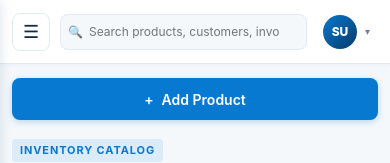
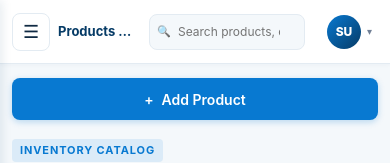
Before and after one commit to nariyahet/SmartBilling, a React (Vite) app in the folder client/: page /products in a window 390 px wide. Shown: the top 163 px of the page. Built offline with nearby package versions, Linux system fonts and the light colour scheme; no server answers; sample sign-in values are in the browser's storage.

Commit message:
Fix ERP accounting routes and UI issues

```diff
--- a/client/src/App.jsx
+++ b/client/src/App.jsx
@@ -181,6 +181,7 @@ function App() {
           <Route path="/plastic-erp/hr-reports" element={<PlasticHrReports />} />
 
           {/* Phase 5: Accounting, GST & Compliance */}
+          <Route path="/plastic-erp/accounting" element={<Navigate to="/plastic-erp/accounting-dashboard" replace />} />
           <Route path="/plastic-erp/chart-of-accounts" element={<PlasticChartOfAccounts />} />
           <Route path="/plastic-erp/journal-entries" element={<PlasticJournalEntries />} />
           <Route path="/plastic-erp/cash-bank" element={<PlasticCashBank />} />
--- a/client/src/components/AppShell.css
+++ b/client/src/components/AppShell.css
@@ -376,19 +376,19 @@
   display: flex;
   align-items: center;
   justify-content: space-between;
-  padding: 0 24px;
+  padding: 0 16px;
   position: sticky;
   top: 0;
   z-index: 90;
   box-shadow: 0 1px 4px rgba(6, 59, 102, 0.04);
+  gap: 12px;
 }
 
 .sb-header-left {
   display: flex;
   align-items: center;
-  gap: 16px;
-  flex: 1;
-  max-width: 550px;
+  gap: 10px;
+  flex-shrink: 0;
   min-width: 0;
 }
 
@@ -419,9 +419,8 @@
 .sb-header-title-block {
   display: flex;
   align-items: center;
-  gap: 8px;
+  gap: 6px;
   min-width: 0;
-  margin-right: 6px;
   white-space: nowrap;
 }
 
@@ -431,6 +430,7 @@
   color: var(--sb-text-muted, #718096);
   text-transform: uppercase;
   letter-spacing: 0.05em;
+  white-space: nowrap;
 }
 
 .sb-header-separator {
@@ -444,12 +444,17 @@
   font-size: 14px;
   font-weight: 700;
   color: var(--sb-navy, #063B66);
+  white-space: nowrap;
 }
 
-@media (max-width: 1024px) {
-  .sb-header-title-block {
-    display: none;
-  }
+/* Center Search Container - cleanly positioned between breadcrumb and controls */
+.sb-header-center {
+  display: flex;
+  align-items: center;
+  justify-content: center;
+  flex: 1;
+  min-width: 0;
+  padding: 0 8px;
 }
 
 .sb-search-wrap {
@@ -457,21 +462,25 @@
   display: flex;
   align-items: center;
   width: 100%;
+  max-width: 420px; /* ~380-450px on desktop */
   min-width: 0;
 }
 
 .sb-search-icon {
   position: absolute;
-  left: 12px;
+  left: 14px;
   color: var(--sb-text-muted, #718096);
   font-size: 14px;
   pointer-events: none;
+  display: flex;
+  align-items: center;
+  justify-content: center;
 }
 
 .sb-search-input {
   width: 100%;
   height: 38px;
-  padding: 0 34px 0 34px;
+  padding: 0 34px 0 38px;
   background: var(--sb-bg, #F4F8FB);
   border: 1px solid var(--sb-border, #E3EBF2);
   border-radius: 8px;
@@ -479,6 +488,7 @@
   color: var(--sb-text, #102A43);
   outline: none;
   transition: all 0.18s ease;
+  box-sizing: border-box;
 }
 
 .sb-search-input:focus {
@@ -496,12 +506,21 @@
   color: var(--sb-text-muted, #718096);
   cursor: pointer;
   padding: 4px;
+  display: flex;
+  align-items: center;
+  justify-content: center;
+  border-radius: 4px;
+}
+
+.sb-search-clear:hover {
+  color: var(--sb-text, #102A43);
+  background: rgba(0, 0, 0, 0.05);
 }
 
 .sb-header-right {
   display: flex;
   align-items: center;
-  gap: 14px;
+  gap: 10px;
   flex-shrink: 0;
 }
 
@@ -509,13 +528,21 @@
   display: flex;
   align-items: center;
   gap: 6px;
-  padding: 5px 12px;
+  padding: 4px 10px;
   background: var(--sb-bg, #F4F8FB);
   border: 1px solid var(--sb-border, #E3EBF2);
   border-radius: 20px;
-  font-size: 12.5px;
+  font-size: 12px;
   font-weight: 600;
   color: var(--sb-navy, #063B66);
+  white-space: nowrap;
+}
+
+.sb-company-name {
+  max-width: 130px;
+  overflow: hidden;
+  text-overflow: ellipsis;
+  white-space: nowrap;
 }
 
 .sb-header-bell {
@@ -552,8 +579,8 @@
 .sb-profile-menu-container {
   display: flex;
   align-items: center;
-  gap: 8px;
-  padding: 4px 8px;
+  gap: 6px;
+  padding: 4px 6px;
   border-radius: 8px;
   cursor: pointer;
   position: relative;
@@ -585,6 +612,10 @@
   font-size: 13px;
   font-weight: 700;
   color: var(--sb-text, #102A43);
+  max-width: 90px;
+  overflow: hidden;
+  text-overflow: ellipsis;
+  white-space: nowrap;
 }
 
 .sb-profile-role {
@@ -782,41 +813,132 @@
   }
 
   .sb-header-left {
-    gap: 10px;
-    max-width: 100%;
+    gap: 8px;
+    flex-shrink: 0;
   }
 
-  .sb-header-right {
-    gap: 8px;
+  .sb-header-title-block {
+    min-width: 0;
+  }
+
+  .sb-header-module,
+  .sb-header-separator {
+    display: none;
+  }
+
+  .sb-header-page-title {
+    font-size: 13px;
+    max-width: 120px;
+    overflow: hidden;
+    text-overflow: ellipsis;
+    white-space: nowrap;
+  }
+
+  .sb-header-center {
+    padding: 0 4px;
+    flex: 1;
+    min-width: 90px;
+  }
+
+  .sb-search-wrap {
+    max-width: 100%;
   }
 
   .sb-search-input {
     font-size: 12.5px;
     height: 36px;
+    padding: 0 28px 0 32px;
   }
 
-  .sb-page-content-canvas {
-    padding: 14px 12px;
+  .sb-search-icon {
+    left: 10px;
+    font-size: 12px;
+  }
+
+  .sb-header-right {
+    gap: 8px;
+    flex-shrink: 0;
   }
 
   .sb-profile-text,
   .sb-company-badge {
     display: none;
   }
+
+  .sb-page-content-canvas {
+    padding: 14px 12px;
+  }
 }
 
+/* Tablet & Intermediate Width Breakpoints */
+@media (max-width: 1300px) {
+  .sb-header-module,
+  .sb-header-separator,
+  .sb-profile-role {
+    display: none;
+  }
+  .sb-search-wrap {
+    max-width: 390px;
+  }
+}
+
+@media (max-width: 1200px) {
+  .sb-search-wrap {
+    max-width: 380px;
+  }
+  .sb-header-center {
+    padding: 0 10px;
+  }
+}
+
+@media (max-width: 1024px) {
+  .sb-header-page-title {
+    max-width: 170px;
+    overflow: hidden;
+    text-overflow: ellipsis;
+    white-space: nowrap;
+  }
+
+  .sb-search-wrap {
+    max-width: 340px;
+  }
+
+  .sb-header-center {
+    padding: 0 8px;
+  }
+}
+
+@media (max-width: 900px) {
+  .sb-company-badge {
+    display: none;
+  }
+
+  .sb-search-wrap {
+    max-width: 300px;
+  }
+
+  .sb-header-center {
+    padding: 0 8px;
+  }
+}
+
+/* Small Mobile Screen Breakpoint */
 @media (max-width: 480px) {
   .sb-header-bell {
     display: none;
   }
 
+  .sb-header-page-title {
+    max-width: 75px;
+  }
+
   .sb-search-input {
-    padding: 0 26px 0 28px;
+    padding: 0 24px 0 28px;
     font-size: 12px;
   }
 
   .sb-search-icon {
     left: 8px;
-    font-size: 12px;
+    font-size: 11px;
   }
 }
--- a/client/src/components/AppShell.jsx
+++ b/client/src/components/AppShell.jsx
@@ -153,6 +153,7 @@ const NAV_GROUPS = [
       "/plastic-erp/gst-management",
       "/plastic-erp/gst-reconciliation",
       "/plastic-erp/accounting-dashboard",
+      "/plastic-erp/accounting",
     ],
     items: [
       { path: "/plastic-erp/chart-of-accounts", label: "Chart of Accounts", icon: "📑" },
@@ -243,6 +244,27 @@ function AppShell({
   const isNested = useContext(AppShellContext);
   const location = useLocation();
   const navigate = useNavigate();
+
+  // Internal search state fallback when page does not pass controlled onSearchChange
+  const [internalSearch, setInternalSearch] = useState("");
+  const isControlled = onSearchChange !== null && onSearchChange !== undefined;
+  const currentSearch = isControlled ? searchValue : internalSearch;
+
+  const handleSearchInput = (val) => {
+    if (isControlled) {
+      onSearchChange(val);
+    } else {
+      setInternalSearch(val);
+    }
+  };
+
+  const handleClearSearch = () => {
+    if (isControlled) {
+      onSearchChange("");
+    } else {
+      setInternalSearch("");
+    }
+  };
 
   // Tablet collapsed sidebar state: default collapsed on tablet viewports
   const [collapsed, setCollapsed] = useState(() => {
@@ -511,22 +533,29 @@ function AppShell({
                 <span className="sb-header-separator">/</span>
                 <span className="sb-header-page-title">{currentRouteInfo.title}</span>
               </div>
+            </div>
 
+            <div className="sb-header-center">
               <div className="sb-search-wrap">
                 <span className="sb-search-icon">🔍</span>
                 <input
                   type="text"
                   className="sb-search-input"
                   placeholder={searchPlaceholder}
-                  value={searchValue}
-                  onChange={(e) => onSearchChange && onSearchChange(e.target.value)}
+                  value={currentSearch}
+                  onChange={(e) => handleSearchInput(e.target.value)}
+                  onKeyDown={(e) => {
+                    if (e.key === "Enter" && !isControlled && currentSearch.trim()) {
+                      navigate(`/products?search=${encodeURIComponent(currentSearch.trim())}`);
+                    }
+                  }}
                   aria-label="Search"
                 />
-                {searchValue && (
+                {currentSearch && (
                   <button
                     type="button"
                     className="sb-search-clear"
-                    onClick={() => onSearchChange && onSearchChange("")}
+                    onClick={handleClearSearch}
                     aria-label="Clear search"
                   >
                     ✕
--- a/client/src/pages/PlasticAccountingDashboard.jsx
+++ b/client/src/pages/PlasticAccountingDashboard.jsx
@@ -15,7 +15,7 @@ function PlasticAccountingDashboard() {
     setLoading(true);
     setError(null);
     try {
-      const res = await API.get("/plastic-erp/reports/dashboard-kpis");
+      const res = await API.get("/plastic-erp/accounting/financial-reports/dashboard-kpis");
       if (res.data?.success) {
         setData(res.data);
       }
@@ -43,7 +43,7 @@ function PlasticAccountingDashboard() {
           subtitle="Real-time cash flow, double-entry financial health, operating margin analysis, and statutory GST liabilities"
           breadcrumbs={[
             { label: "Plastic ERP", to: "/plastic-erp" },
-            { label: "Accounting & GST", to: "/plastic-erp/accounting" },
+            { label: "Accounting & GST", to: "/plastic-erp/accounting-dashboard" },
             { label: "Executive Dashboard" },
           ]}
           actions={
--- a/client/src/pages/PlasticFinancialReports.jsx
+++ b/client/src/pages/PlasticFinancialReports.jsx
@@ -1,4 +1,5 @@
 import { useState, useEffect, useCallback } from "react";
+import { useLocation } from "react-router-dom";
 import API from "../api/axios";
 import PlasticNavbar from "../components/PlasticNavbar";
 import LoadingScreen from "../components/LoadingScreen";
@@ -23,12 +24,20 @@ const REPORT_TABS = [
 ];
 
 function PlasticFinancialReports({ defaultReport = "trial-balance" }) {
+  const location = useLocation();
   const [activeReport, setActiveReport] = useState(() => {
     if (typeof window !== "undefined" && window.location.pathname.includes("supplier-ledger")) {
       return "supplier-ledger";
     }
     return defaultReport;
   });
+
+  useEffect(() => {
+    if (location.pathname.includes("supplier-ledger")) {
+      setActiveReport("supplier-ledger");
+    }
+  }, [location.pathname]);
+
   const [period, setPeriod] = useState("month");
   const [fromDate, setFromDate] = useState("");
   const [toDate, setToDate] = useState("");
@@ -45,7 +54,7 @@ function PlasticFinancialReports({ defaultReport = "trial-balance" }) {
         params.from_date = fromDate;
         params.to_date = toDate;
       }
-      const res = await API.get(`/plastic-erp/reports/${activeReport}`, { params });
+      const res = await API.get(`/plastic-erp/accounting/financial-reports/${activeReport}`, { params });
       if (res.data?.success) {
         setReportData(res.data);
       }
@@ -66,6 +75,7 @@ function PlasticFinancialReports({ defaultReport = "trial-balance" }) {
   };
 
   const currentTab = REPORT_TABS.find((r) => r.id === activeReport);
+  const isSupplierLedgerView = location.pathname.includes("supplier-ledger") || activeReport === "supplier-ledger";
 
   return (
     <div className="sb-page-container">
@@ -73,12 +83,16 @@ function PlasticFinancialReports({ defaultReport = "trial-balance" }) {
       <main className="sb-main-content">
         <div className="no-print">
           <PageHeader
-            title="Comprehensive Financial Reports"
-            subtitle="Auditable double-entry financial statements, tax registers, aging analysis, and books of account"
+            title={isSupplierLedgerView ? "Supplier Ledger & Payables Register" : "Comprehensive Financial Reports"}
+            subtitle={
+              isSupplierLedgerView
+                ? "Creditor payables ledger with purchase bills, debit notes, and payment transactions trail"
+                : "Auditable double-entry financial statements, tax registers, aging analysis, and books of account"
+            }
             breadcrumbs={[
               { label: "Plastic ERP", to: "/plastic-erp" },
-              { label: "Accounting & GST", to: "/plastic-erp/accounting" },
-              { label: "Financial Reports" },
+              { label: "Accounting & GST", to: "/plastic-erp/accounting-dashboard" },
+              { label: isSupplierLedgerView ? "Supplier Ledger" : "Financial Reports" },
             ]}
             actions={
               <Button
```
Also changed, not shown: client/src/components/KpiCard.css (+12 -2 lines), client/src/components/KpiCard.jsx (+8 -3 lines), client/src/pages/PlasticGstManagement.jsx (+6 -6 lines), client/src/pages/PlasticGstReconciliation.jsx (+4 -4 lines), client/src/pages/PlasticScrapRegrind.css (+28 -0 lines), client/src/pages/PlasticScrapRegrind.jsx (+10 -1 lines).
